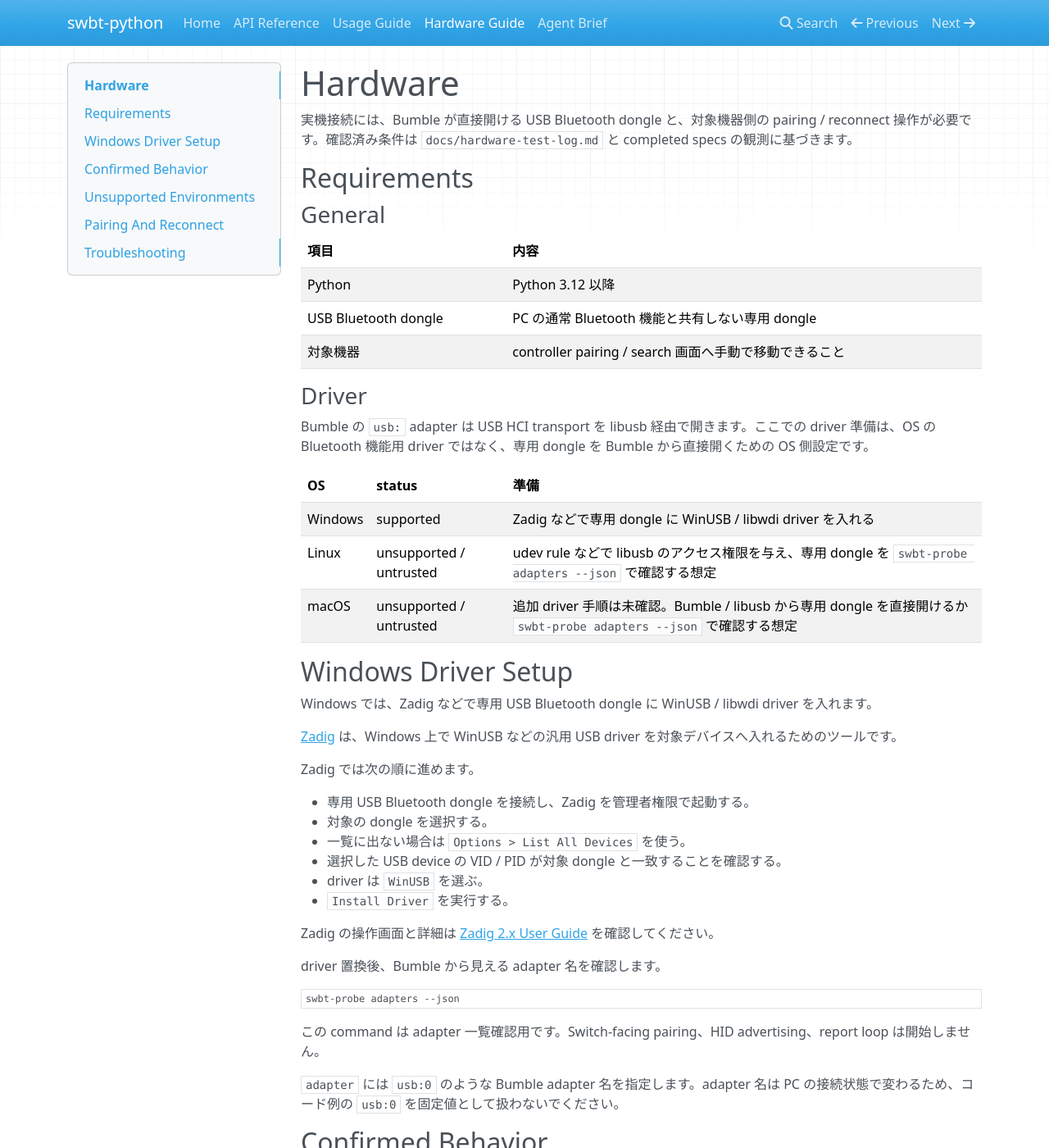
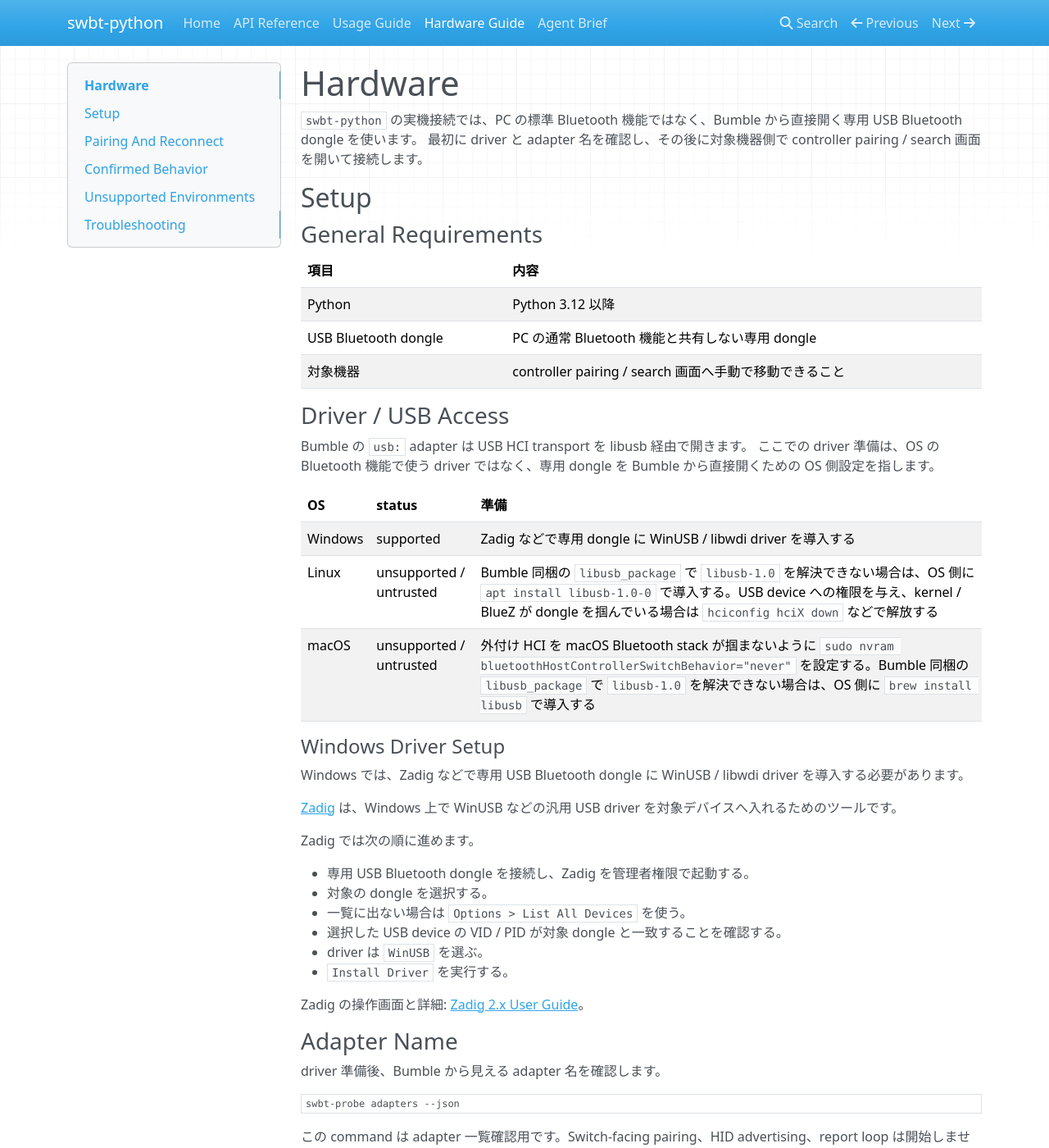
Before and after one commit to niart120/swbt-python, an MkDocs documentation site: the page built from docs/hardware.md, in a window 1280 px wide and 1400 px high. Shown: the whole window at 82% size. Built offline with MkDocs 1.6.1, drawn with Linux system fonts in a browser that asks for light colours; nearby versions of some CDN libraries; some of the changed text lies outside the part shown.

Commit message:
docs(hardware): 実機準備の OS 別手順を整理

````diff
--- a/docs/hardware.md
+++ b/docs/hardware.md
@@ -1,10 +1,11 @@
 # Hardware
 
-実機接続には、Bumble が直接開ける USB Bluetooth dongle と、対象機器側の pairing / reconnect 操作が必要です。確認済み条件は `docs/hardware-test-log.md` と completed specs の観測に基づきます。
+`swbt-python` の実機接続では、PC の標準 Bluetooth 機能ではなく、Bumble から直接開く専用 USB Bluetooth dongle を使います。
+最初に driver と adapter 名を確認し、その後に対象機器側で controller pairing / search 画面を開いて接続します。
 
-## Requirements
+## Setup
 
-### General
+### General Requirements
 
 | 項目 | 内容 |
 |---|---|
@@ -12,19 +13,20 @@
 | USB Bluetooth dongle | PC の通常 Bluetooth 機能と共有しない専用 dongle |
 | 対象機器 | controller pairing / search 画面へ手動で移動できること |
 
-### Driver
+### Driver / USB Access
 
-Bumble の `usb:` adapter は USB HCI transport を libusb 経由で開きます。ここでの driver 準備は、OS の Bluetooth 機能用 driver ではなく、専用 dongle を Bumble から直接開くための OS 側設定です。
+Bumble の `usb:` adapter は USB HCI transport を libusb 経由で開きます。
+ここでの driver 準備は、OS の Bluetooth 機能で使う driver ではなく、専用 dongle を Bumble から直接開くための OS 側設定を指します。
 
 | OS | status | 準備 |
 |---|---|---|
-| Windows | supported | Zadig などで専用 dongle に WinUSB / libwdi driver を入れる |
-| Linux | unsupported / untrusted | udev rule などで libusb のアクセス権限を与え、専用 dongle を `swbt-probe adapters --json` で確認する想定 |
-| macOS | unsupported / untrusted | 追加 driver 手順は未確認。Bumble / libusb から専用 dongle を直接開けるか `swbt-probe adapters --json` で確認する想定 |
+| Windows | supported | Zadig などで専用 dongle に WinUSB / libwdi driver を導入する |
+| Linux | unsupported / untrusted | Bumble 同梱の `libusb_package` で `libusb-1.0` を解決できない場合は、OS 側に `apt install libusb-1.0-0` で導入する。USB device への権限を与え、kernel / BlueZ が dongle を掴んでいる場合は `hciconfig hciX down` などで解放する |
+| macOS | unsupported / untrusted | 外付け HCI を macOS Bluetooth stack が掴まないように `sudo nvram bluetoothHostControllerSwitchBehavior="never"` を設定する。Bumble 同梱の `libusb_package` で `libusb-1.0` を解決できない場合は、OS 側に `brew install libusb` で導入する |
 
-## Windows Driver Setup
+#### Windows Driver Setup
 
-Windows では、Zadig などで専用 USB Bluetooth dongle に WinUSB / libwdi driver を入れます。
+Windows では、Zadig などで専用 USB Bluetooth dongle に WinUSB / libwdi driver を導入する必要があります。
 
 [Zadig](https://zadig.akeo.ie/) は、Windows 上で WinUSB などの汎用 USB driver を対象デバイスへ入れるためのツールです。
 
@@ -37,9 +39,11 @@ Zadig では次の順に進めます。
 - driver は `WinUSB` を選ぶ。
 - `Install Driver` を実行する。
 
-Zadig の操作画面と詳細は [Zadig 2.x User Guide](https://github.com/pbatard/libwdi/wiki/Zadig) を確認してください。
+Zadig の操作画面と詳細: [Zadig 2.x User Guide](https://github.com/pbatard/libwdi/wiki/Zadig)。
 
-driver 置換後、Bumble から見える adapter 名を確認します。
+### Adapter Name
+
+driver 準備後、Bumble から見える adapter 名を確認します。
 
 ```powershell
 swbt-probe adapters --json
@@ -48,6 +52,16 @@ swbt-probe adapters --json
 この command は adapter 一覧確認用です。Switch-facing pairing、HID advertising、report loop は開始しません。
 
 `adapter` には `usb:0` のような Bumble adapter 名を指定します。adapter 名は PC の接続状態で変わるため、コード例の `usb:0` を固定値として扱わないでください。
+
+## Pairing And Reconnect
+
+`key_store_path` は pairing 情報を保存する JSON key store path です。保存済み bond を使う場合は `SwitchGamepad(adapter="usb:0", key_store_path="switch-bond.json")` のように指定します。
+
+`connect(timeout=..., allow_pairing=True)` は保存済み bond があれば reconnect を優先し、bond がない場合だけ pairing fallback へ進みます。初回 pairing では対象機器を controller pairing / search 画面に置いてください。
+
+`reconnect(timeout=...)` は key store に current bonded peer が 1 件ある場合だけ active reconnect を試します。pairing fallback はしません。
+
+1 つの key store に複数の current peers を混ぜないでください。複数 current peers は `multiple current peers` の不正状態として扱い、どの peer を使うかを推測しません。別対象機器には別の `key_store_path` を使ってください。
 
 ## Confirmed Behavior
 
@@ -58,7 +72,7 @@ swbt-probe adapters --json
 - Button A、D-pad、left / right stick の入力反映。
 - neutral 後に入力が残らないこと。
 
-詳細な trace、Bumble version、Python version、driver version は [hardware-test-log](hardware-test-log.md) にあります。
+確認済み条件の trace、Bumble version、Python version、driver version は [hardware-test-log](hardware-test-log.md) にあります。
 
 ## Unsupported Environments
 
@@ -68,17 +82,7 @@ swbt-probe adapters --json
 - Switch 2 firmware 22.1.0 以外の対象機器と firmware。
 - PC の通常 Bluetooth 機能と同じ adapter を使う構成。
 
-Linux / macOS は supported ではありません。上の想定手順で adapter が見えた場合だけ pairing へ進めます。Linux の udev rule、macOS の adapter 準備、実機 pairing、入力反映は未確認です。
-
-## Pairing And Reconnect
-
-`key_store_path` は pairing 情報を保存する JSON key store path です。保存済み bond を使う場合は `SwitchGamepad(adapter="usb:0", key_store_path="switch-bond.json")` のように指定します。
-
-`connect(timeout=..., allow_pairing=True)` は保存済み bond があれば reconnect を優先し、bond がない場合だけ pairing fallback へ進みます。初回 pairing では対象機器を controller pairing / search 画面に置いてください。
-
-`reconnect(timeout=...)` は key store に current bonded peer が 1 件ある場合だけ active reconnect を試します。pairing fallback はしません。
-
-1 つの key store に複数の current peers を混ぜないでください。複数 current peers は `multiple current peers` の不正状態として扱い、どの peer を使うかを推測しません。別対象機器には別の `key_store_path` を使ってください。
+Linux / macOS は supported ではありません。上の OS 準備は adapter を Bumble から開くための前提であり、接続成功を意味しません。Linux の kernel / BlueZ との競合解消、macOS の NVRAM 設定、実機 pairing、入力反映は未確認です。
 
 ## Troubleshooting
 
````
Also changed, not shown: spec/dev-journal.md (+18 -0 lines), 1 other file.
